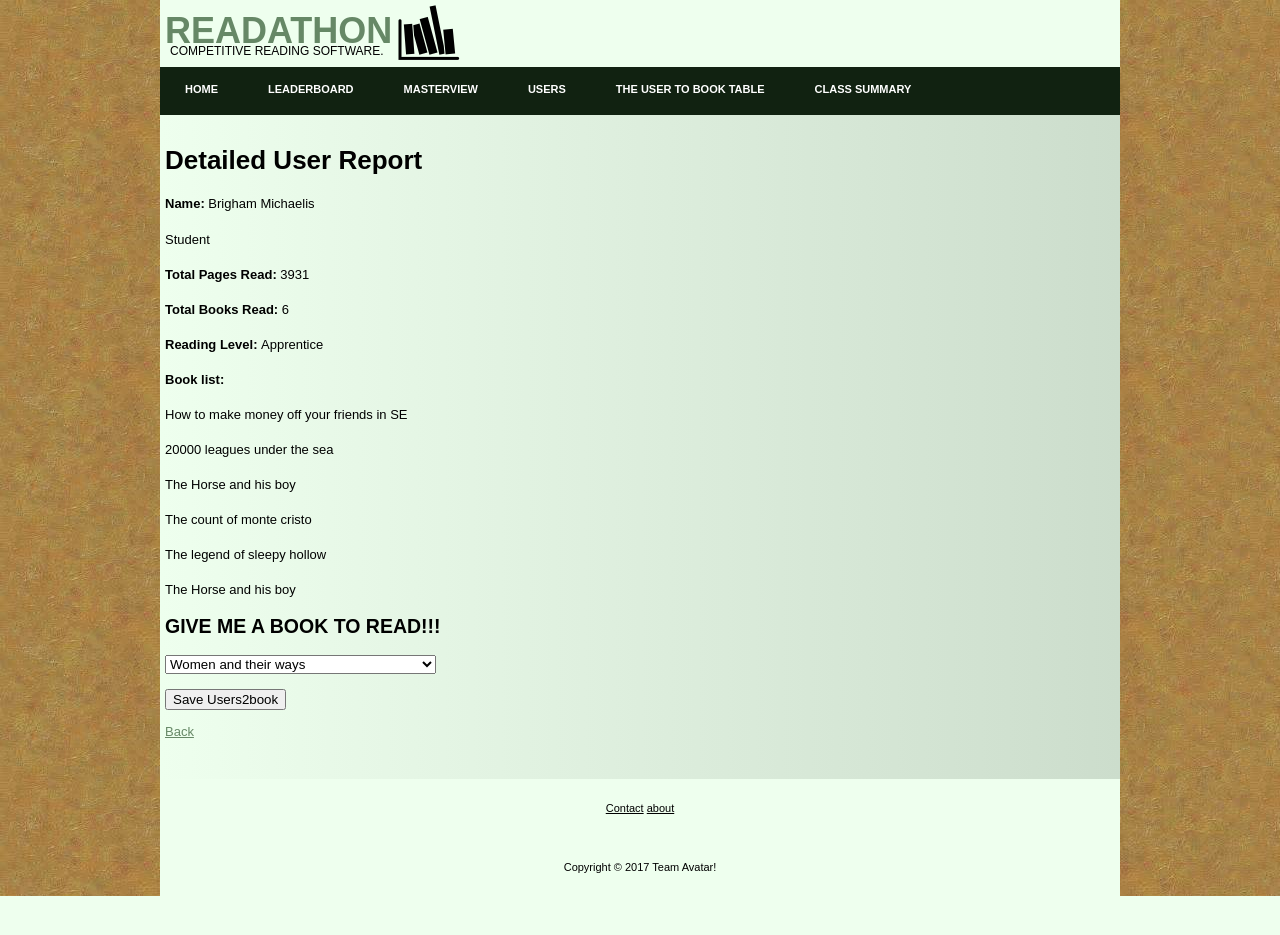
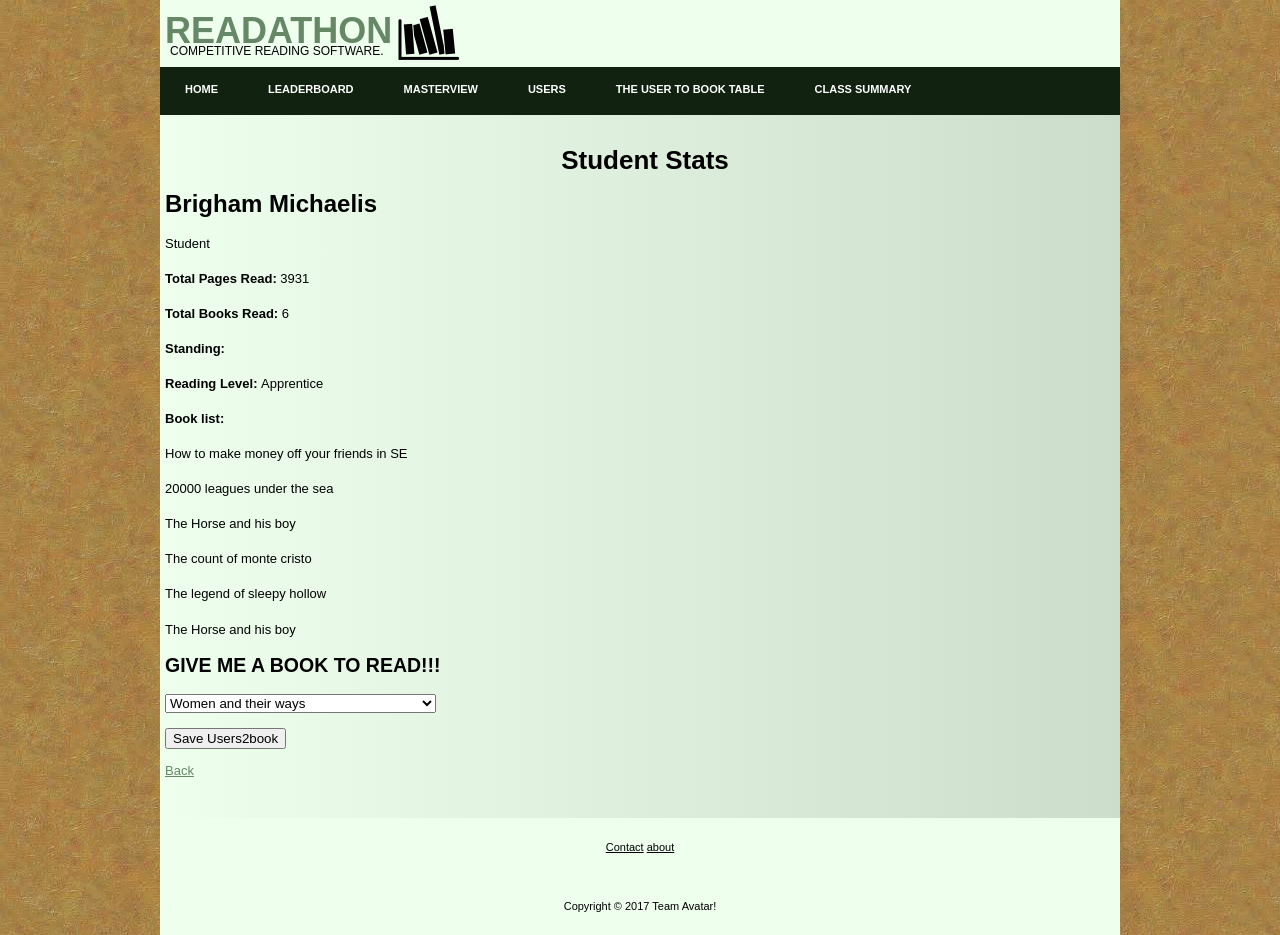
Before and after one commit to TysonJLaFollette/readathon, a Rails app: page /users/1 in a window 1280 px wide. Before the commit the page ends 896 px from the top, so only its background shows below. Run offline with Rails 7, Linux system fonts and the light colour scheme; data comes from the database, SQL or seed files in the repository; both versions use the stored data as it was after the commit; style sheets or scripts are compiled from the project's sources; some libraries are stand-ins or nearby versions.

Commit message:
Almost Complete User Story 3

```diff
--- a/app/controllers/users_controller.rb
+++ b/app/controllers/users_controller.rb
@@ -10,9 +10,6 @@
 		@bookitems = Bookitem.all
 
 		@user = User.find(params[:id])
-
-
-
 		@newUserBook = Users2book.new
 	end
 
@@ -24,6 +21,36 @@
 
 	def edit
 		@user = User.find(params[:id])
+		@page_sum = 0
+		@books_total = 0
+			@booklist = Users2book.all.each do |user2book|
+				if user2book.userid === @user.id
+				 @page_sum = @page_sum + Bookitem.find_by_id(user2book.bookid).pages
+				 @books_total = @books_total + 1
+				end
+			end
+		@user.pages_read = @page_sum
+		@user.books_read = @books_total
+
+		#this will implement the users reading level based on # of pages and books read
+		@standing = ""
+		if @user.pages_read >= 0 && @user.books_read >= 0
+			@standing = "Novice"
+		end
+		if @user.pages_read > 200 && @user.books_read > 3
+			@standing = "Apprentice"
+		end
+		if @user.pages_read > 1000 && @user.books_read > 10
+			@standing = "Journey Man"
+		end
+		if @user.pages_read > 10000 && @user.books_read > 20
+			@standing = "Master"
+		end
+
+
+		@user.reading_level = @standing
+		@user.save
+
 	end
 
 
--- a/app/models/user.rb
+++ b/app/models/user.rb
@@ -1,6 +1,4 @@
 class User < ApplicationRecord
-  validates_presence_of :name,:age
-  validates_numericality_of :age,
-  	:message => "must be a number"
+  validates_presence_of :name
   #has_many :users2book
 end
--- a/app/views/users/index.html.erb
+++ b/app/views/users/index.html.erb
@@ -4,8 +4,7 @@
 <table>
   <tr>
     <th>Name: </th>
-    <th>Rank: </th>
-    <th>Age: </th>
+    <th>Status: </th>
     <th>Pages Read: </th>
     <th>Books Read: </th>
     <th>Reading Level:</th>
@@ -21,11 +20,10 @@
         <%= "Student" %>
         <% end %>
       </td>
-      <td><%= user.age %></td>
       <td><%= user.pages_read %></td>
       <td><%= user.books_read %></td>
       <td><%= user.reading_level %></td>
-      <td><%= link_to 'Report Card', user_path(user) %></td>
+      <td><%= link_to 'Stats', user_path(user) %></td>
       <td><%= link_to 'Edit', edit_user_path(user) %></td>
       <td><%= link_to 'Destroy', user_path(user),method: :delete,data: { confirm: 'Are you Sure?' } %> </td>
     </tr>
--- a/app/views/users/show.html.erb
+++ b/app/views/users/show.html.erb
@@ -1,7 +1,6 @@
-<h1>Detailed User Report </h1>
+<h1><center><strong>Student Stats</strong></center> </h1>
 <p>
-	<strong>Name:</strong>
-	<%= @user.name %>
+<strong> <font size = "+2"><%= @user.name %></font></strong>
 </p>
 
 <p>
@@ -23,23 +22,23 @@
 </p>
 
 <p>
+	<strong>Standing: </strong>
+	<%= @user.age %>
+</p>
+
+<p>
 	<strong>Reading Level: </strong>
 	<%= @user.reading_level %>
 </p>
 
 <p>
-	<strong>Book list: </strong>
+	<strong >Book list: </strong>
 	<% @booklist = Users2book.all.each do |user2book| %>
 		<% if user2book.userid === @user.id %>
 			<p> <%= Bookitem.find_by_id(user2book.bookid).title %> </p>
 		<% end %>
 	<% end %>
 </p>
-
-
-
-
-
 
 
 <%= form_for :users2book, url: users2books_path do |f| %>
```
Also changed, not shown: app/views/dualbooklists/show.html.erb (+6 -6 lines), app/views/users/edit.html.erb (+14 -15 lines), app/views/users/new.html.erb (+0 -20 lines), db/development.sqlite3.
